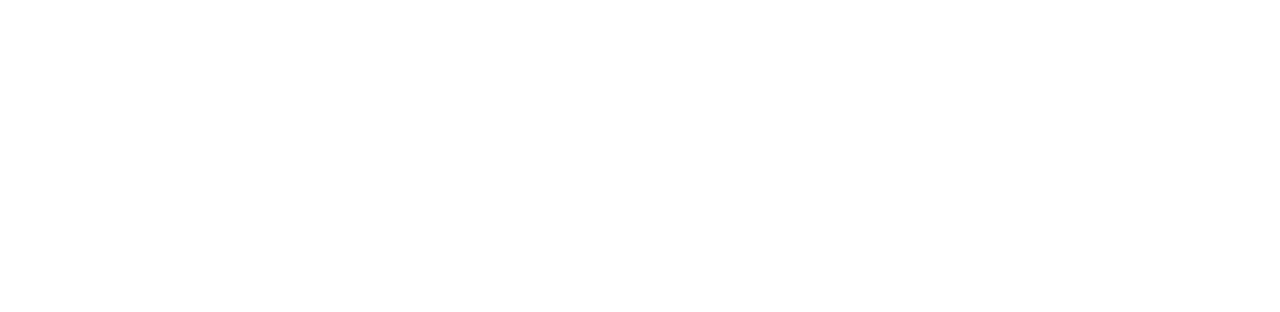
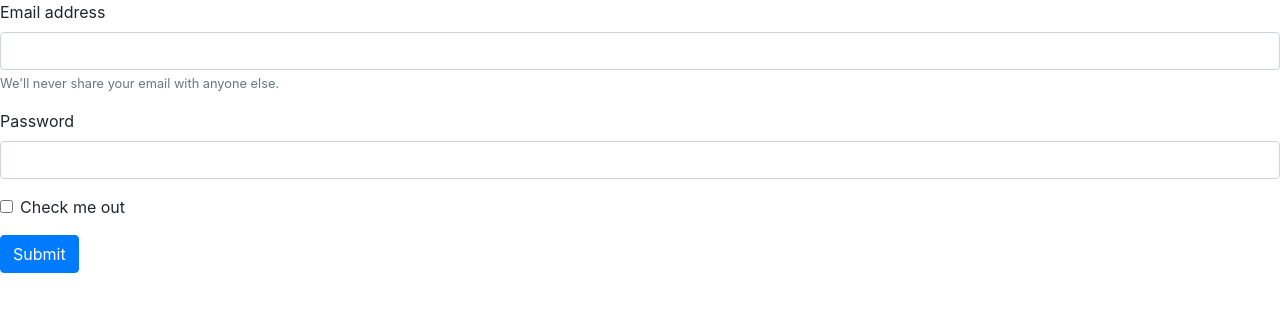
Before and after one commit to Achira2001/Social-Media-App, a React (Create React App) app in the folder client/: page / in a window 1280 px wide. Before the commit this address had no page. Shown: the top 312 px of the page. Built offline with nearby package versions, Linux system fonts and the light colour scheme.

Commit message:
update files

```diff
--- a/client/src/App.js
+++ b/client/src/App.js
@@ -1,6 +1,8 @@
 import React from 'react';
-import { BrowserRouter as Router, Route, Routes } from 'react-router-dom';
+import { BrowserRouter as Router, Routes, Route } from 'react-router-dom';
 import PageRender from './PageRender';
+import Home from './pages/home';  // Ensure this matches the exact file name
+import Login from './pages/Login';  // Ensure this matches the exact file name
 
 function App() {
     return (
@@ -8,6 +10,7 @@
             <input type="checkbox" id="theme" />
             <div className="App">
                 <Routes>
+                    <Route path="/" element={<Login />} />
                     <Route path="/:page" element={<PageRender />} />
                     <Route path="/:page/:id" element={<PageRender />} />
                 </Routes>
--- /dev/null
+++ b/client/src/pages/home.js
@@ -0,0 +1,11 @@
+import React from 'react'
+
+const Home = () => {
+  return (
+    <div>
+      <h1> Home </h1>
+    </div>
+  )
+}
+
+export default Home
--- a/client/src/pages/login.js
+++ b/client/src/pages/login.js
@@ -1,12 +1,63 @@
-import React from 'react';
-
+import React, { useState } from 'react';
+import { Link } from 'react-router-dom';
 
 const Login = () => {
+  const initialState = { email: '', password: '' };
+  const [userData, setUserData] = useState(initialState);
+  const { email, password } = userData;
+
+  const handleChange = (e) => {
+    const { name, value } = e.target;
+    setUserData({ ...userData, [name]: value });
+  };
+
+  const handleSubmit = (e) => {
+    e.preventDefault();
+    // Handle form submission logic here (e.g., login request)
+    console.log('Form submitted with:', userData);
+  };
+
   return (
-    <div>
-      Login
+    <div className="auth_page">
+      <form onSubmit={handleSubmit}>
+        <div className="form-group">
+          <label htmlFor="exampleInputEmail1">Email address</label>
+          <input
+            type="email"
+            className="form-control"
+            id="exampleInputEmail1"
+            aria-describedby="emailHelp"
+            name="email"
+            value={email}
+            onChange={handleChange}
+          />
+          <small id="emailHelp" className="form-text text-muted">
+            We'll never share your email with anyone else.
+          </small>
+        </div>
+        <div className="form-group">
+          <label htmlFor="exampleInputPassword1">Password</label>
+          <input
+            type="password"
+            className="form-control"
+            id="exampleInputPassword1"
+            name="password"
+            value={password}
+            onChange={handleChange}
+          />
+        </div>
+        <div className="form-group form-check">
+          <input type="checkbox" className="form-check-input" id="exampleCheck1" />
+          <label className="form-check-label" htmlFor="exampleCheck1">
+            Check me out
+          </label>
+        </div>
+        <button type="submit" className="btn btn-primary">
+          Submit
+        </button>
+      </form>
     </div>
   );
-}
+};
 
 export default Login;
```
